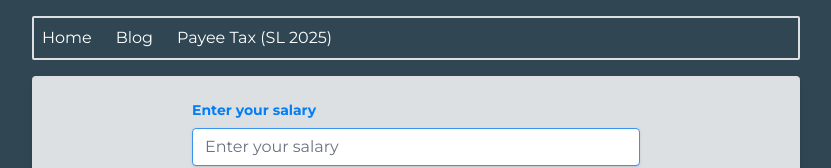
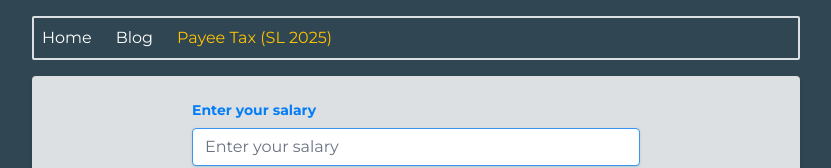
Before and after one commit to dissanayakeG/PortFolio, a Next.js app: page /taxCalculator in a window 1280 px wide. Shown: the top 168 px of the page, without its empty margins (224-1055 px from the left). Built offline with nearby package versions, Linux system fonts and the light colour scheme; no server answers; a web font is replaced by a local one.

Commit message:
highlight current route

```diff
--- a/app/page.tsx
+++ b/app/page.tsx
@@ -5,7 +5,7 @@ import { Metadata } from "next";
 
 export const metadata: Metadata = {
 	title: "Developer Portfolio",
-	description: "Welcome to Madusanka's portfolio—showcasing projects, skills, and insights in web development. Explore my work, and expertise in modern technologies.",
+	description: "Welcome to Madusanka's portfolio—	showcasing projects, skills, and insights in web development. Explore my work, and expertise in modern technologies.",
 };
 
 export default function Page() {
--- a/app/ui/components/nav.tsx
+++ b/app/ui/components/nav.tsx
@@ -1,23 +1,45 @@
+"use client";
+import clsx from "clsx";
+import Link from "next/link";
+import { usePathname } from "next/navigation";
+
+type NavLinkProps = {
+	href: string;
+	children: React.ReactNode;
+};
+
+function NavLink({ href, children }: NavLinkProps) {
+	const pathname = usePathname();
+
+	return (
+		<Link
+			className={clsx("hover:text-secondary", {
+				"text-secondary":
+					pathname === href || pathname.startsWith(href + "/"),
+				"text-white": !(
+					pathname === href || pathname.startsWith(href + "/")
+				),
+			})}
+			href={href}
+		>
+			{children}
+		</Link>
+	);
+}
+
 export default function Nav() {
+	const pathname = usePathname();
 	return (
 		<ul className="flex p-2 bg-theme-dark w-full rounded-sm mb-4 sticky top-2 border-2 border-theme">
 			<li className="mr-6">
-				<a className="text-white hover:text-secondary" href="/">
-					Home
-				</a>
+				<NavLink href="/">Home</NavLink>
 			</li>
 			<li className="mr-6">
-				<a className="text-white hover:text-secondary" href="/blog">
-					Blog
-				</a>
+				<NavLink href="/blog">Blog</NavLink>
 			</li>
+
 			<li className="mr-6">
-				<a
-					className="text-white hover:text-secondary"
-					href="/taxCalculator"
-				>
-					Payee Tax (SL 2025)
-				</a>
+				<NavLink href="/taxCalculator">Payee Tax (SL 2025)</NavLink>
 			</li>
 		</ul>
 	);
```
